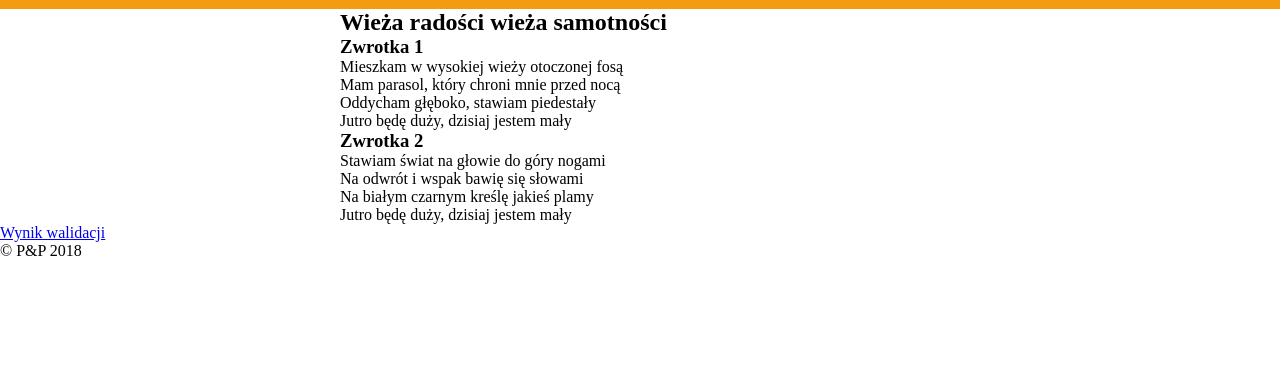
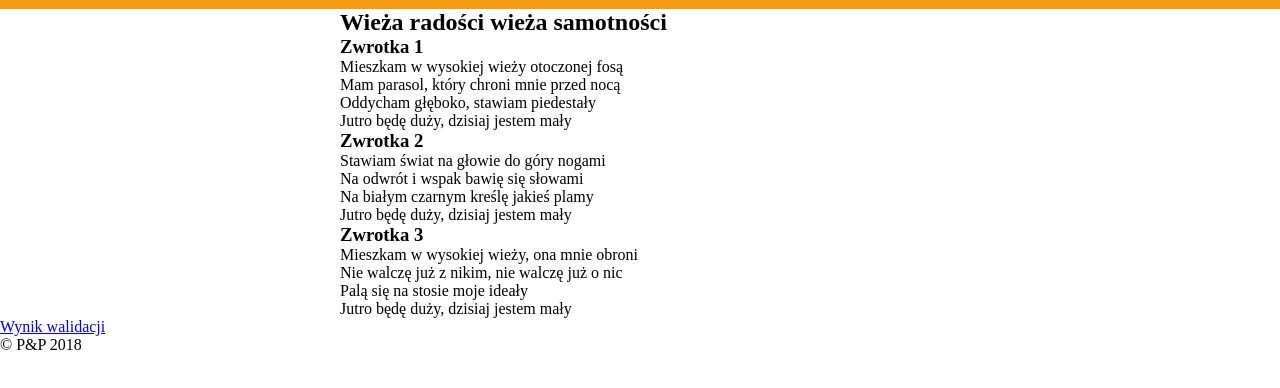
Before and after one commit to przygoda2/naukaGita2, a plain HTML site: page index.html in a window 1280 px wide. Shown: the part 88-476 px from the top of the page. Drawn offline with Linux system fonts and the light colour scheme.

Commit message:
Add content verse 3

```diff
--- a/index.html
+++ b/index.html
@@ -30,6 +30,15 @@
 			<p>Na białym czarnym kreślę jakieś plamy</p>
             <p>Jutro będę duży, dzisiaj jestem mały</p>
 		</div>
+        <div class="verse-title">
+			<h3>Zwrotka 3</h3>
+		</div>
+		<div class="verse-paragraph">
+			<p>Mieszkam w wysokiej wieży, ona mnie obroni</p>
+			<p>Nie walczę już z nikim, nie walczę już o nic</p>
+			<p>Palą się na stosie moje ideały</p>
+            <p>Jutro będę duży, dzisiaj jestem mały</p>
+		</div>
 	</div>
 	<footer class="footer">
 		<div class="footer_aside">
```
